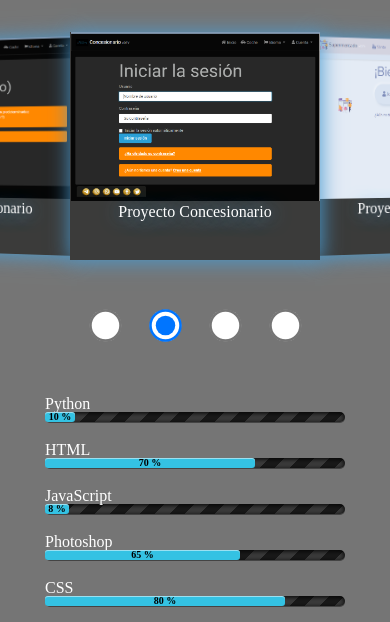
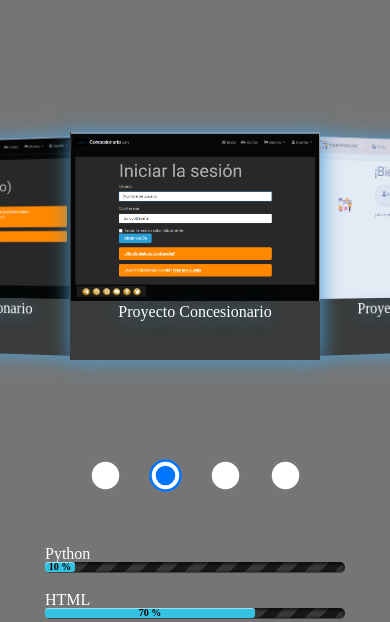
Before and after one commit to kevinccbsg/Practica-HTML-CSS, a plain HTML site: page HTML/index.HTML in a window 390 px wide. Shown: the part 210-832 px from the top of the page. Drawn offline with Linux system fonts and the light colour scheme.

Commit message:
se ajusta el carousel mobile y se comienza con el archivo Readme

```diff
--- a/CSS/carouselcheck.css
+++ b/CSS/carouselcheck.css
@@ -46,9 +46,9 @@
 
 .carousel {
     height: 330px;
-    margin: 0px 0px 70px 0px;
+    margin: 50px 0px 170px 0px;
     display: grid;
-    grid-template-rows: 300px 60px;
+    grid-template-rows: 400px 60px;
     grid-template-columns: 1fr 60px 60px 60px 60px 1fr;
     align-items: center;
     justify-items: center;
```
Also changed, not shown: HTML/contacto.html (+1 -1 lines), 1 other file.
